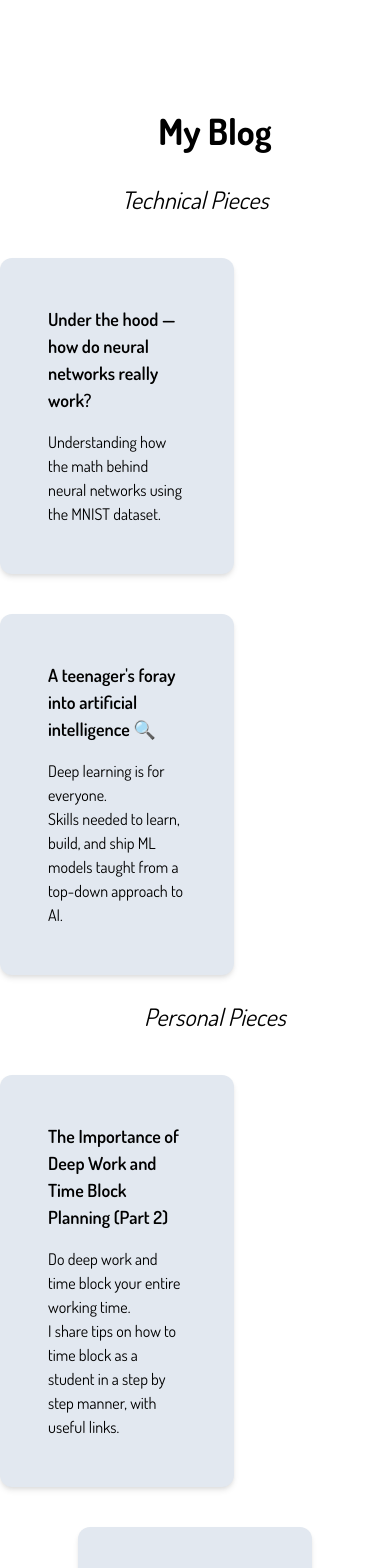
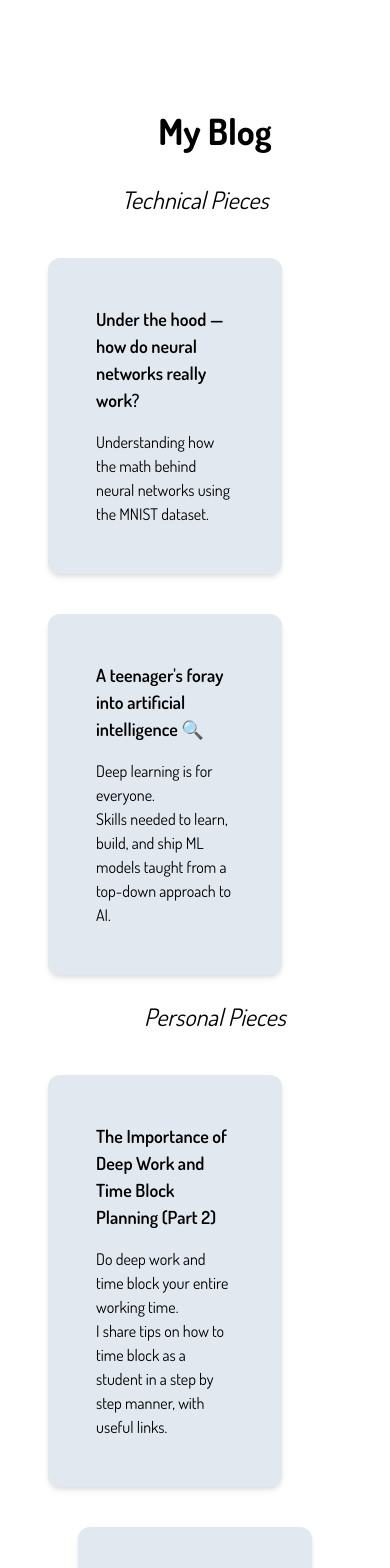
Before and after one commit to danielcwq/personal-website-current-build, a React (Create React App) app: page /blog in a window 390 px wide. Shown: the top 1568 px of the page. Built offline with nearby package versions, Linux system fonts and the light colour scheme.

Commit message:
mobile styling changes

```diff
--- a/src/components/Header.js
+++ b/src/components/Header.js
@@ -8,14 +8,14 @@ import { Link as ScrollLink } from "react-scroll";
 export default function Header() {
   return (
     <div
-      className="min-h-screen flex items-center justify-center"
+      className="min-h-screen flex items-center justify-center "
       id = 'header'
       style={{
         background: "#ffffff",
       }}
     >
-      <div className="w-10/12 mx-auto flex flex-col md:flex-row-reverse items-center justify-between ">
-        <div className="w-1/3 h-2/5 md:rounded-xl">
+      <div className="w-10/12 mx-auto flex flex-col md:flex-row-reverse items-center justify-between flex-grow-0 ">
+        <div className="w-2/5 h-2/5 md:rounded-xl">
           <LazyLoadImage
             src='./mugshot.png'
             effect="blur"
--- a/src/components/blog.js
+++ b/src/components/blog.js
@@ -17,7 +17,7 @@ function Blog(){
                         <h1 className = 'text-2xl  pt-6 md:pt-12  italic text-justify font-dosis '> Technical Pieces </h1>
                     </div>
                     <a className = '' href = 'https://danielching.medium.com/under-the-hood-how-do-neural-networks-really-work-7b48b171dc8c#71eb' target = '_blank'>
-                            <div className = 'flex justify-center flex-col flex-grow-0 font-dosis w-3/5 md:w-full rounded-xl mt-10 md:mt-12 shadow-md p-12 pr-12 bg-gray-300 hover:bg-gray-400'>
+                            <div className = 'flex justify-center flex-col flex-grow-0 font-dosis w-3/5 md:w-full rounded-xl mt-10 md:mt-12 shadow-md p-12 ml-12 md:ml-0 md:pr-12 bg-gray-300 hover:bg-gray-400'>
                                 <div className = 'flex justify-center'>
                                     <div className = 'font-semibold text-lg'>Under the hood — how do neural networks really work?</div>
                                     <div className = 'hidden md:block pl-4'> November 30 2021 </div>
@@ -30,7 +30,7 @@ function Blog(){
                             </div>
                         </a>
                     <a className = '' href = 'https://studentsxstudents.com/a-teenagers-foray-into-the-world-of-artificial-intelligence-868e5145ab92' target = '_blank'>
-                            <div className = 'flex justify-center flex-col flex-grow-0 font-dosis w-3/5 md:w-full rounded-xl mt-10 md:mt-12 shadow-md p-12 pr-12 bg-gray-300 hover:bg-gray-400'>
+                            <div className = 'flex justify-center flex-col flex-grow-0 font-dosis w-3/5 md:w-full rounded-xl mt-10 md:mt-12 shadow-md p-12 md:pr-12 ml-12 md:ml-0 bg-gray-300 hover:bg-gray-400'>
                                 <div className = 'flex justify-center'>
                                     <div className = 'font-semibold text-lg'>A teenager's foray into artificial intelligence 🔍</div>
                                     <div className = 'hidden md:block pl-4'> November 14 2021 </div>
@@ -51,7 +51,7 @@ function Blog(){
                     </div>
 
                     <a className = '' href = 'https://studentsxstudents.com/the-importance-of-deep-work-and-time-blocking-part-2-6466e5c90e79' target = '_blank'>
-                        <div className = 'flex justify-center flex-col flex-grow-0 font-dosis w-3/5 md:w-full rounded-xl mt-10 md:mt-12 shadow-md p-12 pr-12 bg-gray-300 hover:bg-gray-400'>
+                        <div className = 'flex justify-center flex-col flex-grow-0 font-dosis w-3/5 md:w-full rounded-xl mt-10 md:mt-12 ml-12 md:ml-0 shadow-md p-12 pr-12 bg-gray-300 hover:bg-gray-400'>
                             <div className = 'flex justify-center'>
                                 <div className = 'font-semibold text-lg'>The Importance of Deep Work and Time Block Planning (Part 2) </div>
                                 <div className = 'hidden md:block pl-4'> October 27 2021 </div>
```
Also changed, not shown: src/content/index.js (+4 -4 lines).
